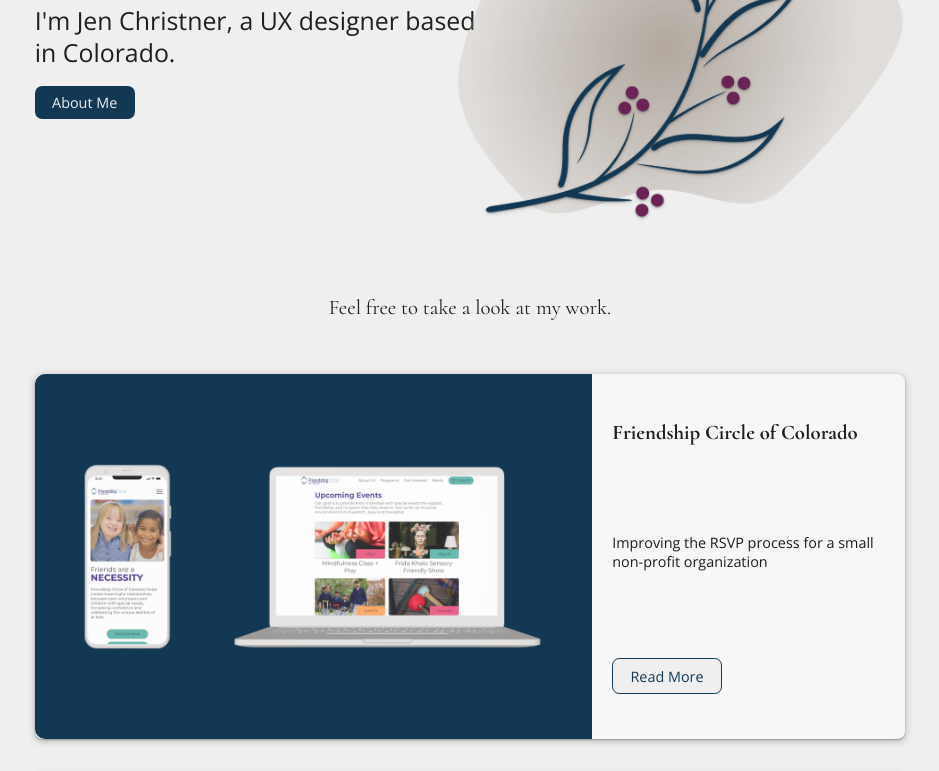
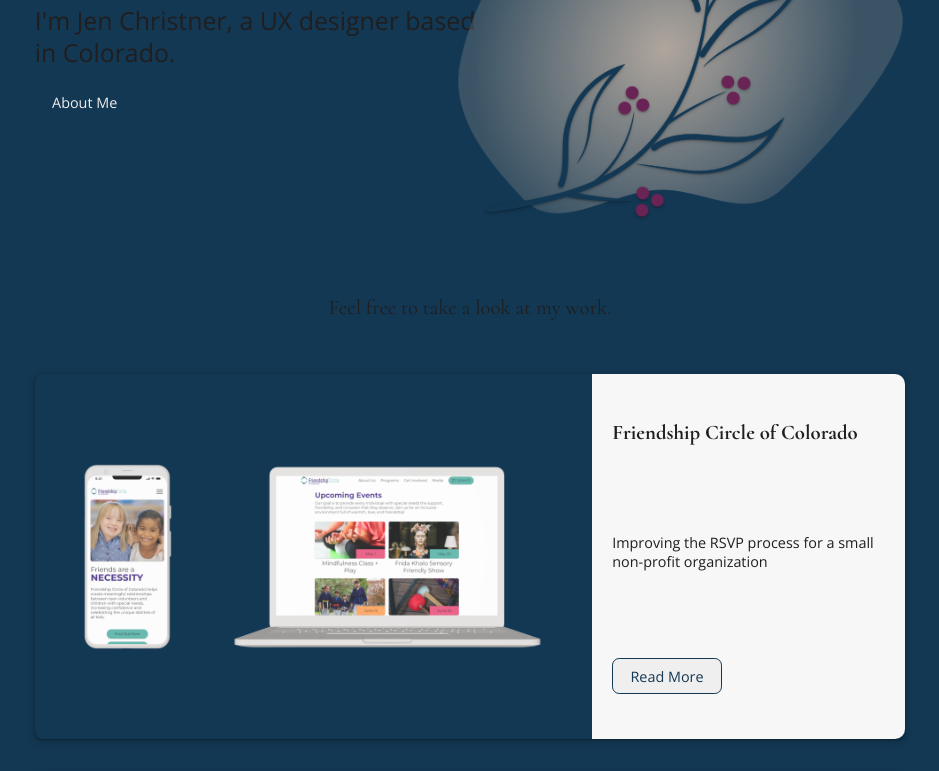
Before and after one commit to jennic04/UX_UI_HW_20, a plain HTML site: page index.html in a window 1280 px wide. Shown: the part 290-1061 px from the top of the page, without its empty margins (170-1109 px from the left). Drawn offline with nearby package versions, Linux system fonts and the light colour scheme.

Commit message:
Background color

```diff
--- a/css/styles.css
+++ b/css/styles.css
@@ -16,7 +16,7 @@
 }
 
 body {
-    background-color: #efefef;
+    background-color: #133853;
     font-family: "Open Sans", sans-serif;
     font-weight: 400;
     color: #201E1F;
```
